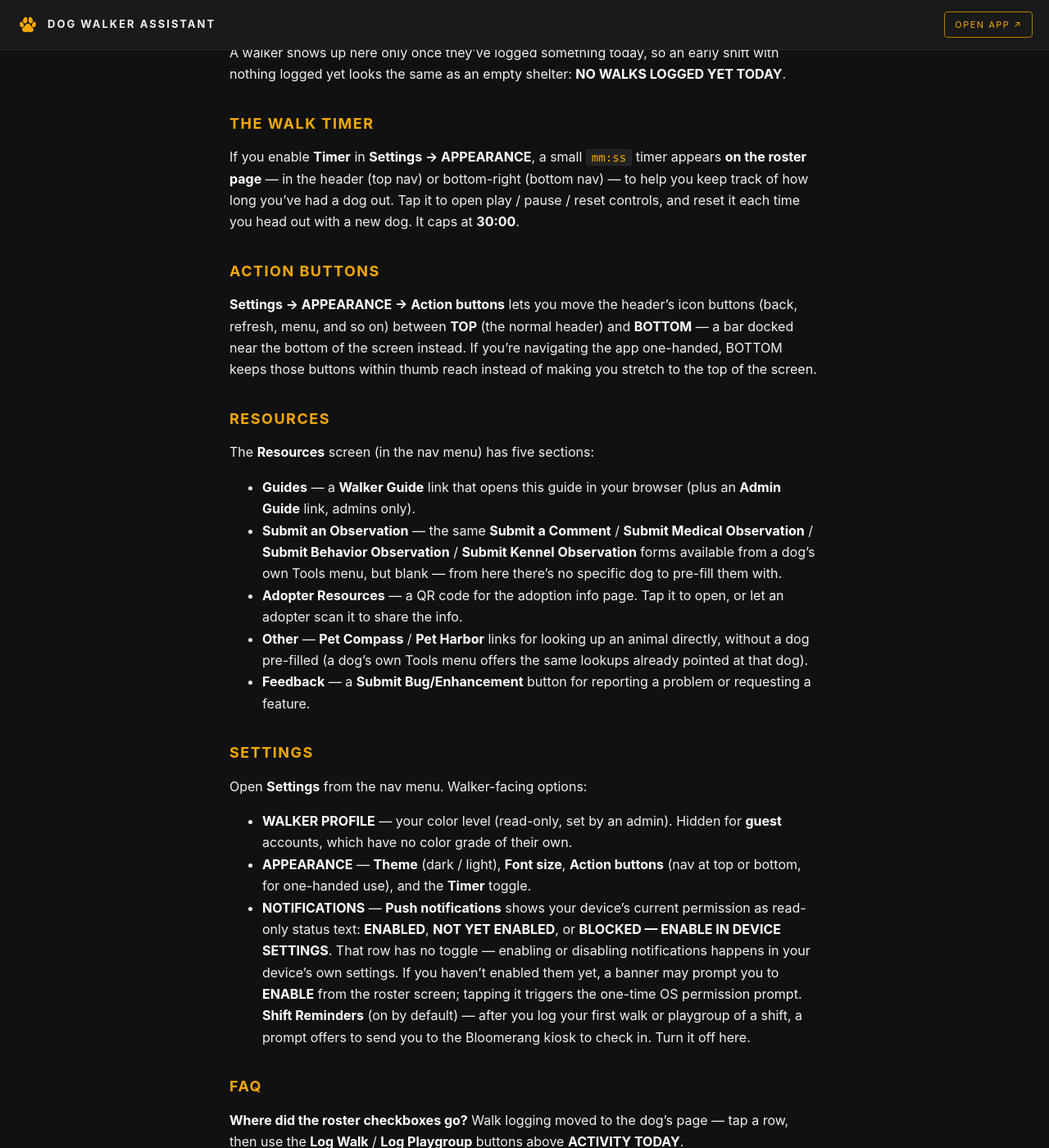
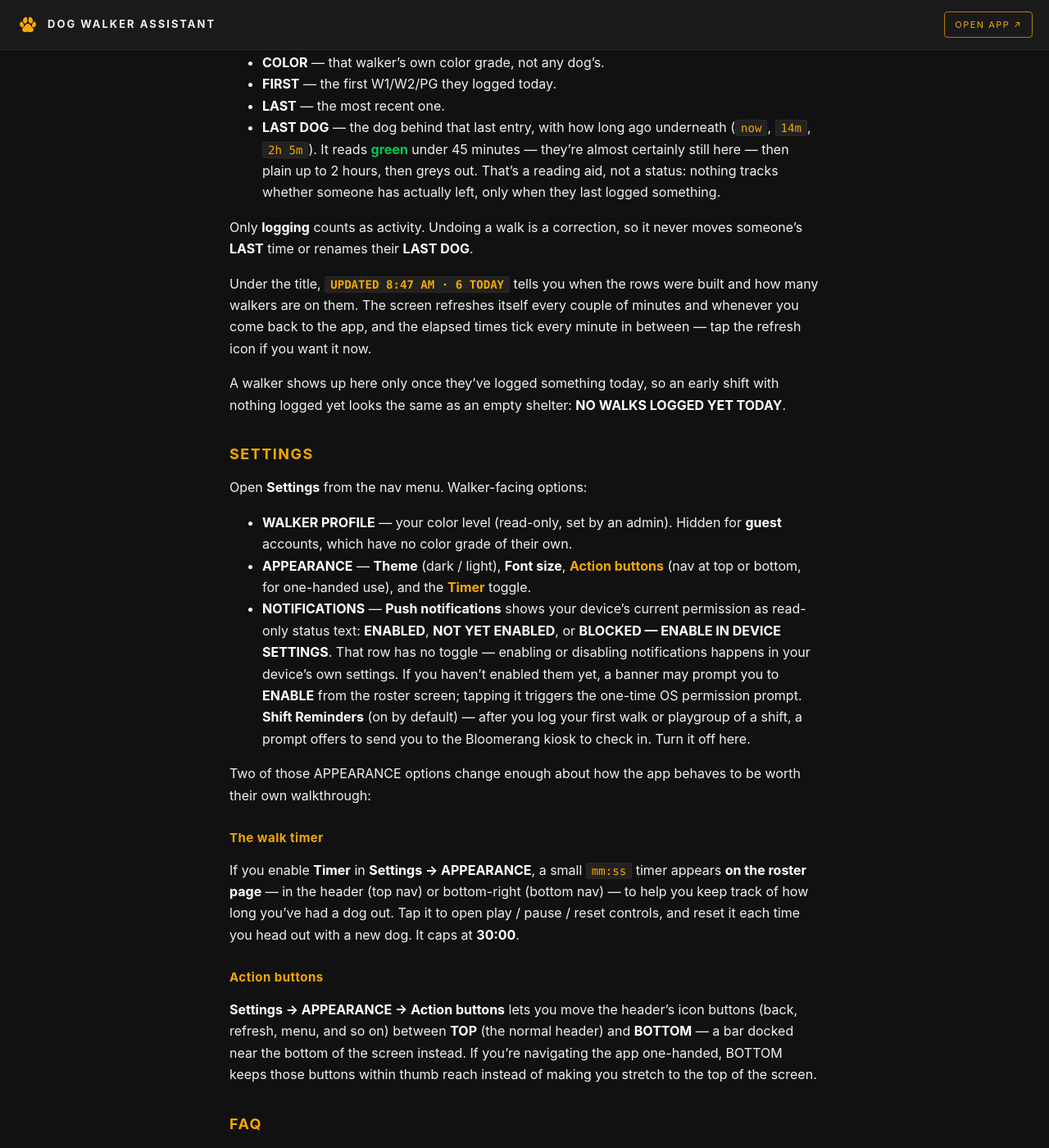
Before and after one commit to kirbsauce/dog-walker-assistant-docs, a Jekyll site: the page built from WALKER.md, in a window 1280 px wide and 1400 px high, scrolled down 7871 px. Shown: the whole window at 82% size. Built offline with Jekyll 4.4.1, drawn with Linux system fonts in a browser that asks for light colours; some of the changed text lies outside the part shown.

Commit message:
Reorder the guide's screen sections and nest the two APPEARANCE walkthroughs
Section order now follows the app's nav drawer: My Log, Kennel Map, Playgroup,
Resources, Walker Activity. Settings follows, with The walk timer and Action
buttons demoted to subsections under it and indented in the Jump to list —
both are APPEARANCE options, so listing them as peers of Settings misread as
separate screens.

Demoting them keeps their anchors (kramdown derives ids from heading text, not
level), and the APPEARANCE bullet now links to each rather than only naming
them in bold.

Co-Authored-By: Claude Opus 5 <noreply@anthropic.com>

```diff
--- a/WALKER.md
+++ b/WALKER.md
@@ -22,11 +22,11 @@ A tour of the app for shelter walkers.
 - [My Log](#my-log)
 - [The Kennel Map](#the-kennel-map)
 - [The Playgroup Screen](#the-playgroup-screen)
+- [Resources](#resources)
 - [Walker Activity](#walker-activity)
-- [The Walk Timer](#the-walk-timer)
-- [Action Buttons](#action-buttons)
-- [Resources](#resources)
 - [Settings](#settings)
+  - [The Walk Timer](#the-walk-timer)
+  - [Action Buttons](#action-buttons)
 - [FAQ](#faq)
 
 </details>
@@ -366,48 +384,15 @@ A walker shows up here only once they've logged something today, so an early
 shift with nothing logged yet looks the same as an empty shelter: **NO WALKS
 LOGGED YET TODAY**.
 
-## The walk timer
-
-If you enable **Timer** in **Settings → APPEARANCE**, a small `mm:ss` timer
-appears **on the roster page** — in the header (top nav) or bottom-right (bottom
-nav) — to help you keep track of how long you've had a dog out. Tap it to open
-play / pause / reset controls, and reset it each time you head out with a new
-dog. It caps at **30:00**.
-
-## Action buttons
-
-**Settings → APPEARANCE → Action buttons** lets you move the header's icon
-buttons (back, refresh, menu, and so on) between **TOP** (the normal header) and
-**BOTTOM** — a bar docked near the bottom of the screen instead. If you're
-navigating the app one-handed, BOTTOM keeps those buttons within thumb reach
-instead of making you stretch to the top of the screen.
-
-## Resources
-
-The **Resources** screen (in the nav menu) has five sections:
-
-- **Guides** — a **Walker Guide** link that opens this guide in your browser
-  (plus an **Admin Guide** link, admins only).
-- **Submit an Observation** — the same **Submit a Comment** / **Submit
-  Medical Observation** / **Submit Behavior Observation** / **Submit Kennel
-  Observation** forms available from a dog's own Tools menu, but blank — from
-  here there's no specific dog to pre-fill them with.
-- **Adopter Resources** — a QR code for the adoption info page. Tap it to
-  open, or let an adopter scan it to share the info.
-- **Other** — **Pet Compass** / **Pet Harbor** links for looking up an
-  animal directly, without a dog pre-filled (a dog's own Tools menu offers
-  the same lookups already pointed at that dog).
-- **Feedback** — a **Submit Bug/Enhancement** button for reporting a problem
-  or requesting a feature.
-
 ## Settings
 
 Open **Settings** from the nav menu. Walker-facing options:
 
 - **WALKER PROFILE** — your color level (read-only, set by an admin). Hidden
   for **guest** accounts, which have no color grade of their own.
-- **APPEARANCE** — **Theme** (dark / light), **Font size**, **Action buttons**
-  (nav at top or bottom, for one-handed use), and the **Timer** toggle.
+- **APPEARANCE** — **Theme** (dark / light), **Font size**,
+  **[Action buttons](#action-buttons)** (nav at top or bottom, for one-handed
+  use), and the **[Timer](#the-walk-timer)** toggle.
 - **NOTIFICATIONS** — **Push notifications** shows your device's current
   permission as read-only status text: **ENABLED**, **NOT YET ENABLED**, or
   **BLOCKED — ENABLE IN DEVICE SETTINGS**. That row has no toggle — enabling or
@@ -417,6 +402,25 @@ Open **Settings** from the nav menu. Walker-facing options:
   **Shift Reminders** (on by default) — after you log your first walk or
   playgroup of a shift, a prompt offers to send you to the Bloomerang kiosk to
   check in. Turn it off here.
+
+Two of those APPEARANCE options change enough about how the app behaves to be
+worth their own walkthrough:
+
+### The walk timer
+
+If you enable **Timer** in **Settings → APPEARANCE**, a small `mm:ss` timer
+appears **on the roster page** — in the header (top nav) or bottom-right (bottom
+nav) — to help you keep track of how long you've had a dog out. Tap it to open
+play / pause / reset controls, and reset it each time you head out with a new
+dog. It caps at **30:00**.
+
+### Action buttons
+
+**Settings → APPEARANCE → Action buttons** lets you move the header's icon
+buttons (back, refresh, menu, and so on) between **TOP** (the normal header) and
+**BOTTOM** — a bar docked near the bottom of the screen instead. If you're
+navigating the app one-handed, BOTTOM keeps those buttons within thumb reach
+instead of making you stretch to the top of the screen.
 
 ## FAQ
 
```
Also changed, not shown: other parts of WALKER.md (+18 -0 lines).
